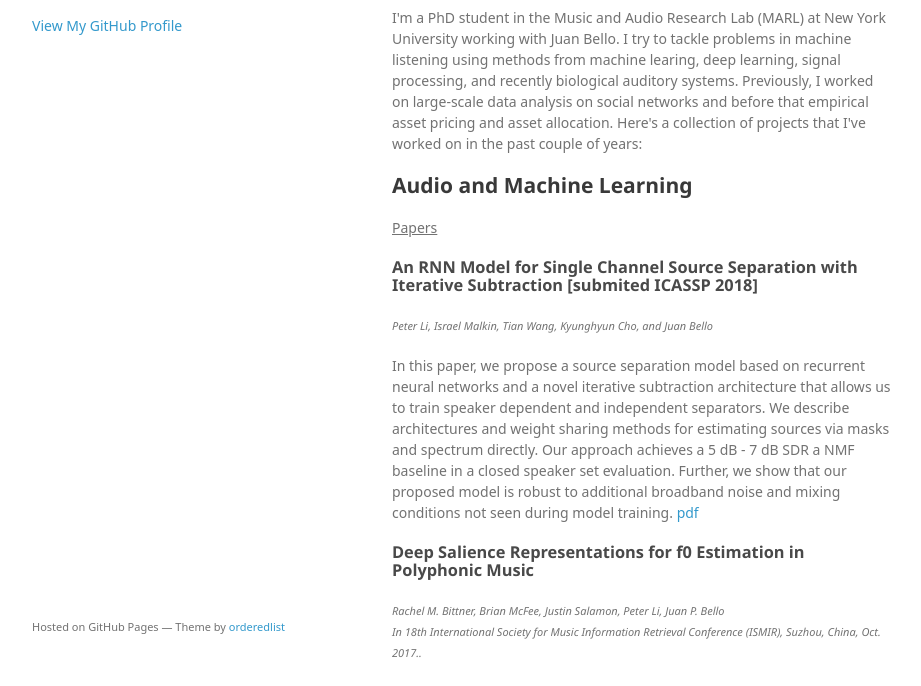
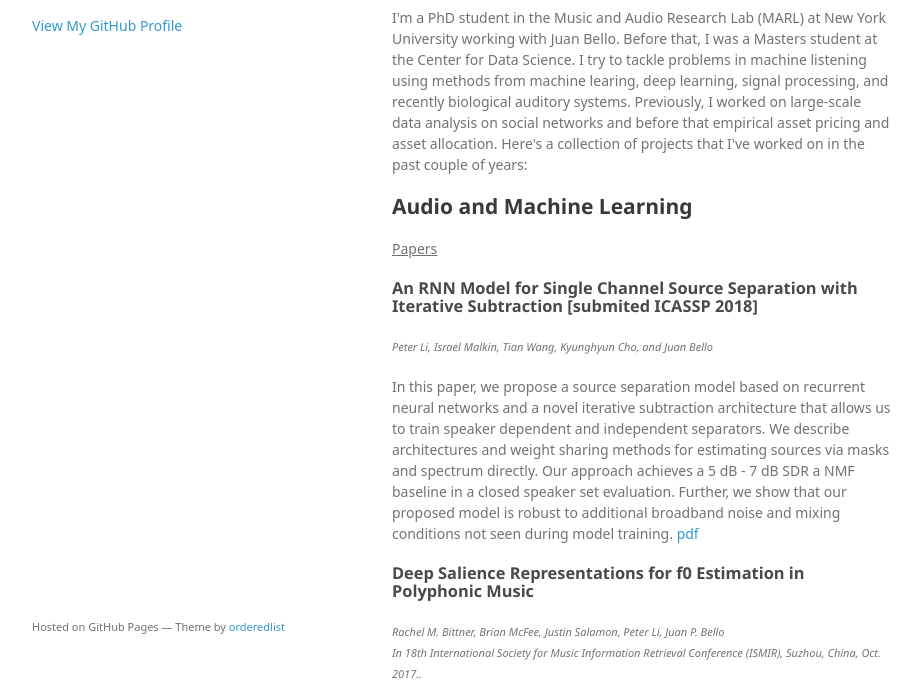
Before and after one commit to pli1988/pli1988.github.io, a plain HTML site: page index.html in a window 1280 px wide. Shown: the part 94-780 px from the top of the page, without its empty margins (178-1099 px from the left). Drawn offline with Linux system fonts and the light colour scheme; a web font is replaced by a local one.

Commit message:
update intro

```diff
--- a/index.html
+++ b/index.html
@@ -26,7 +26,9 @@
         <h2>
 <a id="welcome" class="anchor" href="#welcome" aria-hidden="true"><span aria-hidden="true" class="octicon octicon-link"></span></a>Welcome</h2>
 
-<p>I'm a PhD student in the Music and Audio Research Lab (MARL) at New York University working with Juan Bello. I try to tackle problems in machine listening using methods from machine learing, deep learning, signal processing, and recently biological auditory systems. Previously, I worked on large-scale data analysis on social networks and before that empirical asset pricing and asset allocation.
+<p>I'm a PhD student in the Music and Audio Research Lab (MARL) at New York University working with Juan Bello. Before that, I was a Masters student at the Center for Data Science.
+
+I try to tackle problems in machine listening using methods from machine learing, deep learning, signal processing, and recently biological auditory systems. Previously, I worked on large-scale data analysis on social networks and before that empirical asset pricing and asset allocation.
 
 
 Here's a collection of projects that I've worked on in the past couple of years:</p>
```
